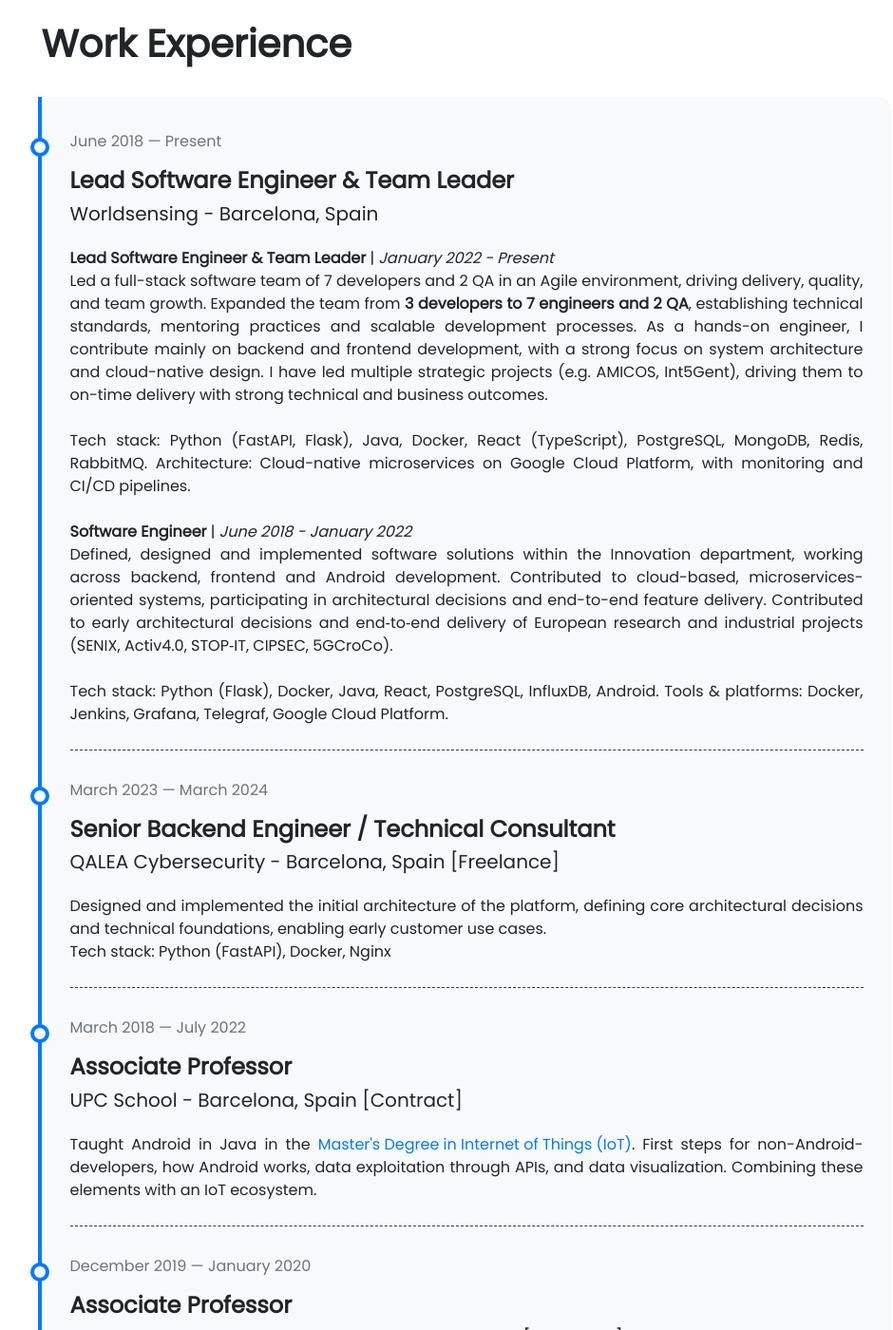
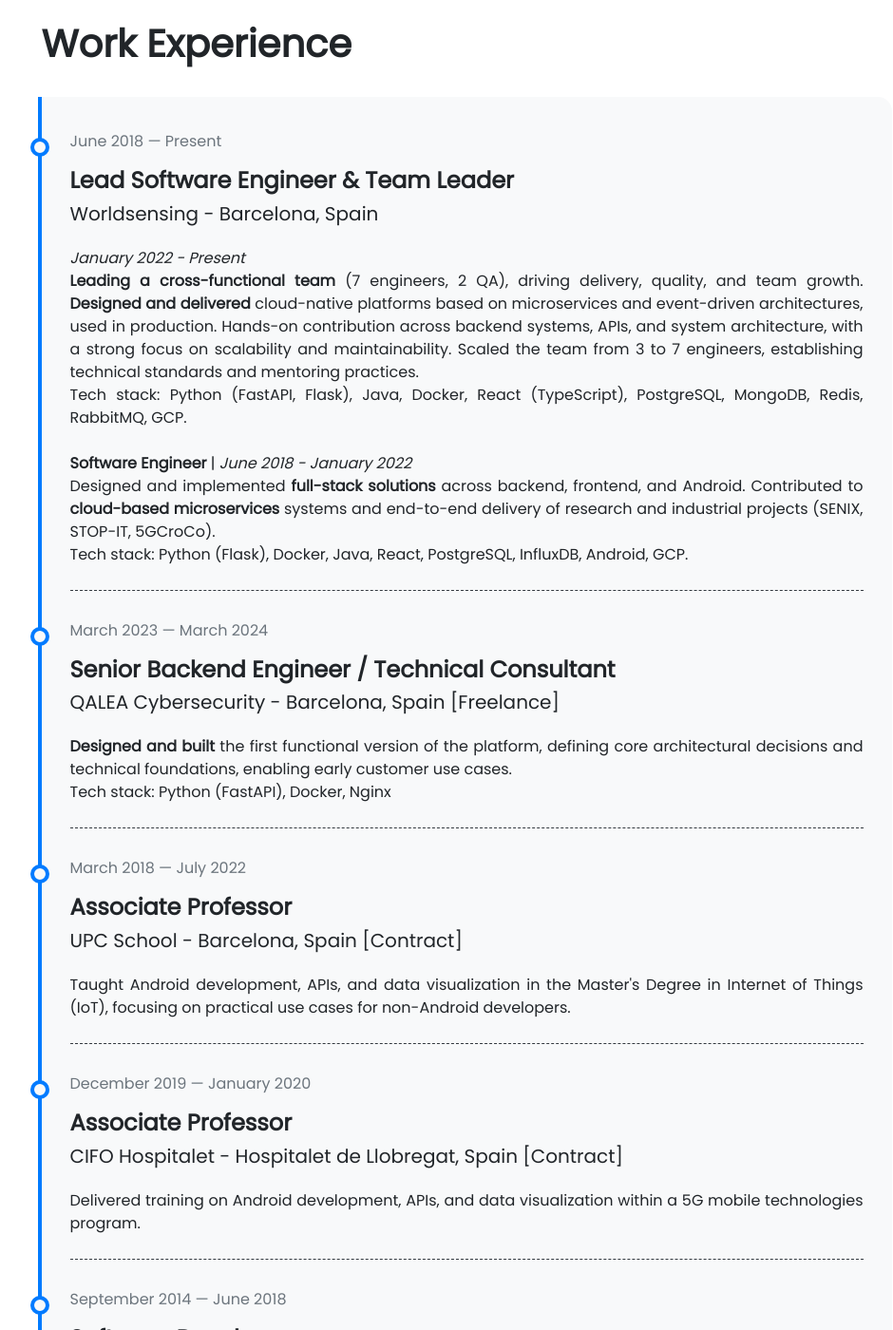
Before and after one commit to LaQuay/marcvila.me, a Jekyll site: the page built from pages/about.md, in a window 1280 px wide and 1400 px high, scrolled down 882 px. Shown: the whole window at 95% size, without its empty margins (149-1089 px from the left). Built offline with Jekyll 4.4.1, drawn with Linux system fonts in a browser that asks for light colours; nearby versions of some CDN libraries; some of the changed text lies outside the part shown.

Commit message:
update education / work timeline

```diff
--- a/_data/education-timeline.yml
+++ b/_data/education-timeline.yml
@@ -4,13 +4,16 @@
   from: 2019
   to: 2024
   description: >
-    Cum Laude, International, and Industrial mentions.
+    Cum laude · International & Industrial mentions
     <br>
-    <a href='/research/'>Thesis</a>: <i>"IoT semantic-based monitoring of infrastructures using a microservices architecture"</i>.
+    Thesis: <a href='/research/'>IoT semantic-based monitoring of infrastructures using a microservices architecture</a>.
     <br>
-    Published peer‑reviewed research in industrial IoT and distributed systems journals (e.g., Internet of Things and Pervasive and Mobile Computing), with 50+ citations.
+    Research in distributed systems and IoT (50+ citations).
     <br>
-    Visiting Scientist at Technische Universität Wien <a href="https://dsg.tuwien.ac.at/" target="_blank">Distributed Systems Group</a> (Austria, Sep 2021 to Dec 2021), working on context‑aware distributed systems across edge‑to‑cloud environments
+    Supervised by Prof. Maria-Ribera Sancho and Prof. Ernest Teniente.
+    <br><br>
+    <b>Technische Universität Wien</b> - <i>Sep 2021 - Dec 2021</i><br>
+    Research stay under Prof. Schahram Dustdar, focusing on edge-to-cloud service orchestration, context-aware distributed systems, and semantic IoT architectures.
 
 - degree: MSc in Computer Science
   study: Direction and Management & Information Technologies
@@ -19,8 +22,7 @@
   from: 2016
   to: 2019
   description: >
-    Grade: 8.7 (Top 3 of 23) - <a href="https://www.fib.upc.edu/en/studies/masters/master-informatics-engineering/curriculum" target="_blank">Master's</a> curriculum.
-    <br>Thesis: <a href="https://upcommons.upc.edu/handle/2117/132183" target="_blank">Consuming data sources to generate actionable items</a>.
+    Thesis: <a href="https://upcommons.upc.edu/handle/2117/132183" target="_blank">Consuming data sources to generate actionable items</a>.
 
 - degree: BSc in Computer Science
   study: Computer Engineering specialization
@@ -29,6 +31,4 @@
   from: 2011
   to: 2016
   description: >
-    Grade: 7.4 (Top 50 of 242) - <a href="https://www.fib.upc.edu/en/studies/bachelors-degrees/bachelor-degree-informatics-engineering/curriculum" target="_blank">Degree</a>
-    and <a href="https://www.fib.upc.edu/en/studies/bachelors-degrees/bachelor-degree-informatics-engineering/curriculum/specializations/computer-engineering">specialization</a> curriculums.
-    <br>Thesis: <a href="https://inlab.fib.upc.edu/en/projecte/parkfinder/" target="_blank">ParkFinder SEAT</a>.
+    Thesis: <a href="https://inlab.fib.upc.edu/en/projecte/parkfinder/" target="_blank">ParkFinder SEAT</a>.
--- a/_data/work-timeline.yml
+++ b/_data/work-timeline.yml
@@ -4,22 +4,22 @@
   company: Worldsensing
   location: Barcelona, Spain
   description: >
-    <b>Lead Software Engineer & Team Leader</b> | <i>January 2022 - Present</i><br>
-    Led a full-stack software team of 7 developers and 2 QA in an Agile environment, driving delivery, quality, and team growth.
-    Expanded the team from <b>3 developers to 7 engineers and 2 QA</b>, establishing technical standards, mentoring practices and scalable development processes.
-    As a hands-on engineer, I contribute mainly on backend and frontend development, with a strong focus on system architecture and cloud-native design.
-    I have led multiple strategic projects (e.g. AMICOS, Int5Gent), driving them to on-time delivery with strong technical and business outcomes.
-    <br><br>
-    Tech stack: Python (FastAPI, Flask), Java, Docker, React (TypeScript), PostgreSQL, MongoDB, Redis, RabbitMQ.
-    Architecture: Cloud-native microservices on Google Cloud Platform, with monitoring and CI/CD pipelines.
+    <i>January 2022 - Present</i><br>
+    <b>Leading a cross-functional team</b> (7 engineers, 2 QA), driving delivery, quality, and team growth.
+
+    <b>Designed and delivered</b> cloud-native platforms based on microservices and event-driven architectures, used in production.
+
+    Hands-on contribution across backend systems, APIs, and system architecture, with a strong focus on scalability and maintainability.
+
+    Scaled the team from 3 to 7 engineers, establishing technical standards and mentoring practices.
+    <br>
+    Tech stack: Python (FastAPI, Flask), Java, Docker, React (TypeScript), PostgreSQL, MongoDB, Redis, RabbitMQ, GCP.
     <br><br>
     <b>Software Engineer</b> | <i>June 2018 - January 2022</i><br>
-    Defined, designed and implemented software solutions within the Innovation department, working across backend, frontend and Android development.
-    Contributed to cloud-based, microservices-oriented systems, participating in architectural decisions and end-to-end feature delivery. Contributed to early
-    architectural decisions and end‑to‑end delivery of European research and industrial projects (SENIX, Activ4.0, STOP‑IT, CIPSEC, 5GCroCo).
-    <br><br>
-    Tech stack: Python (Flask), Docker, Java, React, PostgreSQL, InfluxDB, Android.
-    Tools & platforms: Docker, Jenkins, Grafana, Telegraf, Google Cloud Platform.
+    Designed and implemented <b>full-stack solutions</b> across backend, frontend, and Android.
+    Contributed to <b>cloud-based microservices</b> systems and end-to-end delivery of research and industrial projects (SENIX, STOP-IT, 5GCroCo).
+    <br>
+    Tech stack: Python (Flask), Docker, Java, React, PostgreSQL, InfluxDB, Android, GCP.
 
 - title: Senior Backend Engineer / Technical Consultant
   from: March 2023
@@ -27,8 +27,7 @@
   company: QALEA Cybersecurity
   location: Barcelona, Spain [Freelance]
   description: >
-    Designed and implemented the initial architecture of the platform, defining core architectural decisions and technical
-    foundations, enabling early customer use cases.
+    <b>Designed and built</b> the first functional version of the platform, defining core architectural decisions and technical foundations, enabling early customer use cases.
     <br>
     Tech stack: Python (FastAPI), Docker, Nginx
 
@@ -38,8 +37,7 @@
   company: UPC School
   location: Barcelona, Spain [Contract]
   description: >
-    Taught Android in Java in the <a href="https://www.talent.upc.edu/ing/professionals/presentacio/codi/200100/internet-iot/" target="_blank">Master's Degree in Internet of Things (IoT)</a>.
-    First steps for non-Android-developers, how Android works, data exploitation through APIs, and data visualization. Combining these elements with an IoT ecosystem.
+    Taught Android development, APIs, and data visualization in the Master's Degree in Internet of Things (IoT), focusing on practical use cases for non-Android developers.
 
 - title: Associate Professor
   from: December 2019
@@ -47,8 +45,7 @@
   company: CIFO Hospitalet
   location: Hospitalet de Llobregat, Spain [Contract]
   description: >
-    Taught Android in Java in the 'Pla: Tècnic/a eines i tecnologies de xarxa mòbils en 5G, from the Generalitat de Catalunya'.
-    First steps for non-Android-developers, how Android works, data exploitation through APIs, and data visualization. Combining these elements with an IoT ecosystem.
+    Delivered training on Android development, APIs, and data visualization within a 5G mobile technologies program.
 
 - title: Software Developer
   from: September 2014
@@ -56,23 +53,22 @@
   company: InLab FIB UPC
   location: Barcelona, Spain [Internship]
   description: >
-    Contributed to backend, frontend and mobile projects for industrial clients and startups. Selected projects include:
+    Contributed to backend, frontend and mobile projects for industrial clients and startups:
     <br>
     <ul>
       <li>
-        <b>SEAT Parkfinder</b> – Android application for SEAT Connected Car, developed within the iCity Smart Cities project.
-        Integrated vehicle infotainment systems (MirrorLink) and multiple urban data APIs.
+        <b>SEAT Parkfinder</b> – Android app for SEAT Connected Car, combining MirrorLink and urban data APIs (iCity Smart Cities)
         (<a href="https://inlab.fib.upc.edu/es/projecte/parkfinder/" target="_blank">InLab</a>,
       <a href="https://www.lavanguardia.com/ocio/20151121/30305085094/seat-aparcamiento-encontrar-ciudad-parkfinder-aplicacion-dificultades-app-icity.html" target="_blank">La Vanguardia</a>,
       <a href="https://www.lasexta.com/motor/estilo/la-app-parkfinder-mejor-innovacion-entre-las-122-presentadas-por-los-empleados-de-seat_201610175a9664690cf2586cf843c8b0.html" target="_blank">La Sexta</a>,
-      <a href="https://ajuntament.barcelona.cat/premsa/2014/11/12/barcelona-desplega-el-primer-smart-parquing-de-la-ciutat-als-carrers-del-districte-de-les-corts/" target="_blank">Ajuntament de Barcelona</a>,
+      <a href="https://ajuntament.barcelona.cat/premsa/2014/11/12/barcelona-desplega-el-primer-smart-parquing-de-la-ciutat-als-carrers-del-districte-de-les-corts/" target="_blank">Aj. de Barcelona</a>,
       <a href="https://www.repubblica.it/motori/sezioni/attualita/2015/12/28/news/cercare_parcheggio_e_un_gioco_con_parkfinder_di_seat-130042599/" target="_blank">La Repubblica (Italy)</a>)
       </li>
       <li>
         <b>IoT Healthcare</b> (Vitalera) – Early-stage full-stack development for a Catalan startup.
       </li>
       <li>
-        <b>SEAT HeartRate</b> – Android and Tizen wearable applications to collect and visualize biometric data.
+        <b>SEAT HeartRate</b> – Android and Tizen wearable apps to collect and visualize biometric data.
       </li>
     </ul>
     Tech stack: Django, Angular, Android, Tizen.
```
